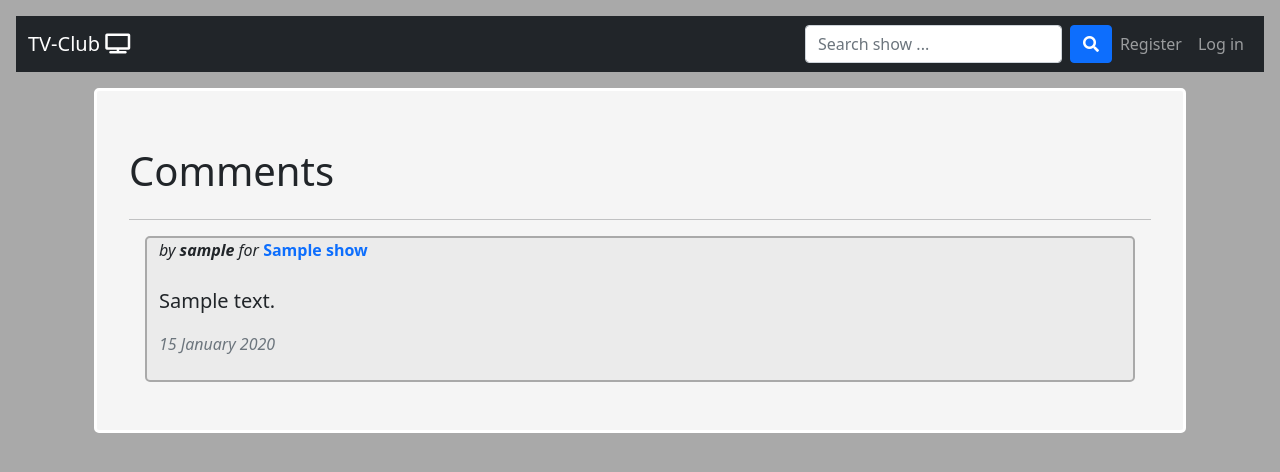
After one commit to Tetyana-I/tv-series-club, a Flask app: template templates/comments.html in a window 1280 px wide. The commit adds this page. Shown: the top 472 px of the page. Run offline with Flask 2, Linux system fonts and the light colour scheme; the template is opened without the code that fills it: values that come from a table or form of the project are taken from there, others are empty; tables that the repository leaves empty hold one stand-in row (values such as "Sample post"); some libraries are stand-ins or nearby versions.

Commit message:
comments handling, updated proposal and database schema

```diff
--- a/app.py
+++ b/app.py
@@ -1,15 +1,14 @@
 import os
 
 from flask import Flask, render_template, request, flash, redirect, session, g
-from flask_debugtoolbar import DebugToolbarExtension
+# from flask_debugtoolbar import DebugToolbarExtension
 from sqlalchemy.exc import IntegrityError
+from flask_bcrypt import Bcrypt
 import requests
 
-# from flask_bcrypt import Bcrypt
+from forms import RegisterForm, CollectionForm, NewShowForCollectionForm, CommentForm
+from models import db, connect_db, User, Show, Collection, CollectionShow, Comment
 
-from forms import RegisterForm, CollectionForm, NewShowForCollectionForm
-
-from models import db, connect_db, User, Show, Collection, CollectionShow
 CURR_USER_KEY = "curr_user"
 
 app = Flask(__name__)
@@ -26,7 +25,7 @@ app.config['SECRET_KEY'] = os.environ.get('SECRET_KEY', "it's a real secret")
 # toolbar = DebugToolbarExtension(app)
 
 connect_db(app)
-# db.create_all()
+db.create_all()
 
 ##############################################################################
 # User signup/login/logout
@@ -57,6 +56,7 @@ def do_logout():
 
 def get_show_info(show_id):
     """ Get show info and return show-info-object or False"""
+
     resp = requests.get(f"http://api.tvmaze.com/shows/{show_id}")
     show_data=resp.json()
     if show_data:
@@ -73,14 +73,20 @@ def get_show_info(show_id):
         return show
     return False
 
+
 @app.route('/')
 def startpage():
     """ Redirect to homepage """
-    return redirect('/tvshow-club')
+
+    if not g.user:
+        return redirect('/tvshow-club')
+    return redirect('/user')
+
 
 @app.route('/tvshow-club')
 def landing_page():
     """ Start page of app with invitation to register/login """
+
     return render_template('homepage_anon.html')
 
 
@@ -116,15 +122,14 @@ def login():
             do_login(user)
             flash(f"Hello, {user.username}!", "success")
             return redirect("/user")
-
         flash("Invalid credentials.", 'danger')
-
     return render_template('login.html', form=form)
 
 
 @app.route('/logout')
 def logout():
     """Handle logout of user."""
+
     do_logout()
     flash("You logout successfully", "secondary")
     return redirect('/register')
@@ -132,17 +137,43 @@ def logout():
 
 @app.route('/user')
 def user_desktop():
-    #
+    # to implement start page
+
     return render_template('homepage.html')
+
+
+@app.route('/users/<int:user_id>/profile', methods=["GET", "POST"])
+def profile_edit(user_id):
+    """Update profile for a current user."""
+
+    if not g.user:
+        flash("Access unauthorized.", "danger")
+        return redirect("/")
+    user = User.query.get_or_404(user_id)
+    form = RegisterForm(obj=user)
+    if form.validate_on_submit():
+        if Bcrypt().check_password_hash(g.user.password, form.password.data):
+            user.username=form.username.data
+            try:
+                db.session.commit()
+                flash('Successfully updated your profile!', 'success')
+                return redirect('/user')
+            except IntegrityError:
+                flash("Username/email already taken. Please pick another", 'danger')
+        else:
+            flash("Invalid password!", "danger")
+    return render_template("edit_user.html", form=form)
 
 
 ######################################################################
 # user's flow handling
 ######################################################################
 
+
 @app.route('/search')
 def show_search_results():
     """ returns a list of show-instances as a result of search query """
+
     if not g.user:
         flash("Access unauthorized. Please, log in.", "danger")
         return redirect("/")
@@ -152,52 +183,30 @@ def show_search_results():
     return render_template("search.html", shows=shows_data)
 
 
-# @app.route('/shows/<int:show_id>')
-# def show_details(show_id):
-#     """ page with detail information about the show """
-#     if not g.user:
-#         flash("Access unauthorized. Please, log in.", "danger")
-#         return redirect("/")
-#     resp = requests.get(f"http://api.tvmaze.com/shows/{show_id}")
-#     show_data=resp.json()
-#     if show_data:
-#         show = {
-#             id: show_id,
-#             'title': show_data['name'],
-#             'language': show_data['language'],
-#             'premiered': show_data['premiered'],
-#             'official_site': show_data['officialSite'],
-#             'average_rate': show_data['rating']['average'],
-#             'img_large_url': show_data['image']['original']
-#         }
-#     else:
-#         flash("No information about this show", "danger")
-#         return redirect('/user')
-
-#     return render_template("show.html", show=show)
-
 @app.route('/shows/<int:show_id>')
 def show_details(show_id):
     """ page with detail information about the show """
+
     if not g.user:
         flash("Access unauthorized. Please, log in.", "danger")
         return redirect("/")
-
     show = get_show_info(show_id)
     if show:
+        session["current_show_id"] = show_id
         return render_template("show.html", show=show)
     flash("No information about this show", "danger")
     return redirect('/user')
-
 
 
 #######################################################################
 # work with collections
 #######################################################################
 
+
 @app.route('/collections')
 def all_collections():
     """ all collections list """
+
     if not g.user:
         flash("Access unauthorized. Please, log in.", "danger")
         return redirect("/")
@@ -208,6 +217,7 @@ def all_collections():
 @app.route('/user/collections')
 def user_collections():
     """ page with user's collection list """
+
     if not g.user:
         flash("Access unauthorized. Please, log in.", "danger")
         return redirect("/")
@@ -216,8 +226,9 @@ def user_collections():
 
 
 @app.route('/collections/add', methods=["POST", "GET"])
-def add_collection():
+def collection_add():
     """ Handles a new collection form, adds a personal user collection """
+
     if not g.user:
         flash("Access unauthorized. Please, log in.", "danger")
         return redirect("/")
@@ -232,9 +243,11 @@ def add_collection():
         return redirect("/collections")
     return render_template("new_collection.html", form=form)
 
+
 @app.route('/collections/<int:collection_id>')
 def shows_in_collection(collection_id):
     """ List of shows in collection """
+
     if not g.user:
         flash("Access unauthorized. Please, log in.", "danger")
         return redirect("/")
@@ -243,8 +256,9 @@ def shows_in_collection(collection_id):
 
 
 @app.route("/user/collections/<int:collection_id>/delete", methods=["POST"])
-def delete_collection(collection_id):
+def collection_delete(collection_id):
     """Delete a collection"""
+
     if not g.user:
         flash("Access unauthorized. Please, log in.", "danger")
         return redirect("/")
@@ -256,8 +270,8 @@ def delete_collection(collection_id):
 
 
 @app.route('/user/collections/<int:collection_id>/edit', methods=["POST", "GET"])
-def edit_collection(collection_id):
-    """ handle a collection edit form, add a personal user collection """
+def collection_edit(collection_id):
+    """ handle a collection edit form """
     if not g.user:
         flash("Access unauthorized. Please, log in.", "danger")
         return redirect("/")
@@ -268,21 +282,22 @@ def edit_collection(collection_id):
         collection.description = form.description.data
         try:
             db.session.commit()
-            flash('Your collection sucessfully updated!', 'success')
+            flash('Your collection was sucessfully updated!', 'success')
             return redirect("/collections")
         except IntegrityError:
             flash("Name already taken. Please pick another", 'danger')
     return render_template("/edit_collection.html", form=form)
 
 
-
 ##########################################################################
 # shows and collections mapping
 ##########################################################################
 
+
 @app.route("/shows/<int:show_id>/add", methods=["GET", "POST"])
 def add_show_to_collection(show_id):
     """Add a show to collection."""
+
     if not g.user:
         flash("Access unauthorized. Please, log in.", "danger")
         return redirect("/")
@@ -293,7 +308,6 @@ def add_show_to_collection(show_id):
         show_in_db = Show(id=show_id, title=new_show['title'], img_small_url=new_show['img_small_url'])
         db.session.add(show_in_db)
         db.session.commit()
-
     form = NewShowForCollectionForm()
     form.collection.choices = [(c.id, c.name) for c in g.user.user_collections]
     collection_id=form.collection.data
@@ -303,12 +317,13 @@ def add_show_to_collection(show_id):
         db.session.commit()
         flash('The show was sucessfully added to the collection!', 'success')
         return redirect(f"/collections/{collection_id}")
+    return render_template("add_show_to_collection.html", form=form)
 
-    return render_template("add_show_to_collection.html", form=form)
 
 @app.route("/collections/<int:collection_id>/<int:show_id>/delete", methods=['POST'])
 def delete_show_from_collection(collection_id,show_id):
     """ Delete the show from the collection """
+
     if not g.user:
         flash("Access unauthorized. Please, log in.", "danger")
         return redirect("/")
@@ -317,3 +332,85 @@ def delete_show_from_collection(collection_id,show_id):
     db.session.commit()
     flash('The show was deleted from the collection','secondary')
     return redirect(f"/collections/{collection_id}")
+
+
+#######################################################################
+# comments
+#######################################################################
+
+
+@app.route('/comments/add', methods=["GET", "POST"])
+def comment_add():
+    """Add a comment """
+
+    if not g.user:
+        flash("Access unauthorized.", "danger")
+        return redirect("/")
+    g.show = Show.query.get_or_404(session['current_show_id'])
+    form = CommentForm()
+    if form.validate_on_submit():
+        comment = Comment(text=form.text.data, user_id=session[CURR_USER_KEY], show_id=session["current_show_id"])
+        g.user.user_comments.append(comment)
+        db.session.commit()
+        return redirect("/comments")
+    return render_template('new_comment.html', form=form)
+
+
+@app.route('/comments')
+def show_all_comments():
+    """ Show list of comments from the most recent to oldest """
+
+    if not g.user:
+        flash("Access unauthorized.", "danger")
+        return redirect("/")
+    comments = Comment.query.order_by(Comment.timestamp.desc()).all()
+    return render_template("comments.html", comments = comments)
+
+
+@app.route('/comments/show')
+def comments_for_show():
+    """ Show list of comments for the show from the most recent to oldest """
+
+    if not g.user:
+        flash("Access unauthorized.", "danger")
+        return redirect("/")
+    show_id = session['current_show_id']
+    comments = Comment.query.filter(Comment.show_id == show_id).order_by(Comment.timestamp.desc()).all()
+    return render_template("comments.html", comments = comments)
+
+
+@app.route('/comments/<int:comment_id>/delete', methods = ['POST'])
+def comment_delete(comment_id):
+    """ Delete comment """
+
+    if not g.user:
+        flash("Access unauthorized. Please, log in.", "danger")
+        return redirect("/")
+    comment=Comment.query.get_or_404(comment_id)
+    if comment.user_id == g.user.id:
+        db.session.delete(comment)
+        db.session.commit()
+        flash(f'{g.user.username}, your comment was deleted','secondary')
+    else:
+        flash("Access unauthorized", "danger")
+    return redirect("/comments")
+
+
+@app.route('/comments/<int:comment_id>/edit', methods=["POST", "GET"])
+def comment_edit(comment_id):
+    """ handle a comment edit form """
+
+    if not g.user:
+        flash("Access unauthorized. Please, log in.", "danger")
+        return redirect("/")
+    comment= Comment.query.get_or_404(comment_id)
+    form = CommentForm(obj=comment)
+    if form.validate_on_submit():
+        comment.text = form.text.data
+        try:
+            db.session.commit()
+            flash('Your comment was sucessfully updated!', 'success')
+            return redirect("/comments")
+        except:
+            flash("Something went wrong, we couldn't save changes, sorry", 'danger')
+    return render_template("/edit_comment.html", form=form)
--- a/forms.py
+++ b/forms.py
@@ -1,3 +1,4 @@
+from flask.app import Flask
 from flask_wtf import FlaskForm
 from wtforms import StringField, PasswordField, TextAreaField, SelectField
 from wtforms.validators import DataRequired, Length, InputRequired
@@ -19,3 +20,8 @@ class NewShowForCollectionForm(FlaskForm):
     """Form for adding a show to collection."""
 
     collection = SelectField('Choose a collection', coerce=int)
+
+class CommentForm(FlaskForm):
+    """Form for adding/editing comments."""
+
+    text = TextAreaField('text', validators=[DataRequired()])
--- a/static/style.css
+++ b/static/style.css
@@ -20,9 +20,7 @@ body {
     width: 10rem;
 }
 
-#login, #register,
-#invitation, #show,
-.lists, .form-css {
+.lists, .basic-style {
     background-color: whitesmoke;
     border: solid 3px white;
     border-radius: 5px;
@@ -43,3 +41,13 @@ body {
     padding: 0.5em;
     margin: 0.5em;
 }
+
+.comment {
+    background-color: rgb(235, 235, 235);
+    border: solid 2px darkgrey;
+    border-radius: 5px;
+}
+
+a {
+   text-decoration: none;
+}
--- a/templates/base.html
+++ b/templates/base.html
@@ -14,31 +14,29 @@
 <body>
     <nav class="navbar navbar-expand-lg navbar-dark bg-dark m-3">
         <div class="container-fluid">
-            <a class="navbar-brand" href="#">TV-Club  <i class="fas fa-tv"></i></a>
-            <button class="navbar-toggler" type="button" data-bs-toggle="collapse" data-bs-target="#navbarScroll" aria-controls="navbarScroll" aria-expanded="false" aria-label="Toggle navigation">
+            <a class="navbar-brand" href="/">TV-Club  <i class="fas fa-tv"></i></a>
+            <button class="navbar-toggler" type="button" data-bs-toggle="collapse" data-bs-target="#navbarScroll"
+             aria-controls="navbarScroll" aria-expanded="false" aria-label="Toggle navigation">
             <span class="navbar-toggler-icon"></span>
             </button>
             <div class="collapse navbar-collapse" id="navbarScroll">
                 <ul class="navbar-nav me-auto my-2 my-lg-0 navbar-nav-scroll" style="--bs-scroll-height: 100px;">
                     {% if g.user %}
                         <li class="nav-item">
-                        <a class="nav-link" href="/collections">Collections</a>
+                            <a class="nav-link" href="/collections"> Collections</a>
                         </li>
                         <li class="nav-item">
-                        <a class="nav-link" href="#">Reviews</a>
+                            <a class="nav-link" href="/comments">Comments</a>
                         </li>
                         <li class="nav-item dropdown">
                             <a class="nav-link dropdown-toggle" href="#" id="navbarScrollingDropdown" role="button"
                             data-bs-toggle="dropdown" aria-expanded="false">My Profile</a>
                             <ul class="dropdown-menu" aria-labelledby="navbarScrollingDropdown">
                                 <li><a class="dropdown-item" href="/user/collections">My Collections</a></li>
-                            <li><a class="dropdown-item" href="#">Favorites</a></li>
-                            <li><a class="dropdown-item" href="#">To Watch</a></li>
                                 <li><hr class="dropdown-divider"></li>
-                            <li><a class="dropdown-item" href="#">My Reviews</a></li>
-                            <li><a class="dropdown-item" href="#">My Notes</a></li>
+                                <li><a class="dropdown-item" href="/comments">My Comments</a></li>
                                 <li><hr class="dropdown-divider"></li>
-                            <li><a class="dropdown-item" href="#">Edit My Profile</a></li>
+                                <li><a class="dropdown-item" href="/users/{{ g.user.id }}/profile">Edit My Profile</a></li>
                             </ul>
                         </li>
                     {% endif %}
@@ -82,9 +80,6 @@
 
     <script src="https://cdn.jsdelivr.net/npm/bootstrap@5.1.1/dist/js/bootstrap.bundle.min.js"
      integrity="sha384-/bQdsTh/da6pkI1MST/rWKFNjaCP5gBSY4sEBT38Q/9RBh9AH40zEOg7Hlq2THRZ" crossorigin="anonymous"></script>
-    <!-- <script src="http://unpkg.com/jquery"></script>
-    <script src="http://unpkg.com/axios/dist/axios.js"></script>
-    <script src="/static/tvclub.js"></script> -->
 
 </body>
 </html>
--- /dev/null
+++ b/templates/comments.html
@@ -0,0 +1,35 @@
+{% extends 'base.html' %}
+{% block title %} Comments {% endblock %}
+{% block content %}
+
+<div class="basic-style">
+    <h1 class="my-4">Comments</h1>
+    <hr>
+    {% if not comments %}
+        <p> No comments for this show yet </p>
+    {% else %}
+        {% for comment in comments %}
+
+            <div class="row comment m-3">
+                {% if comment.user_id == g.user.id %}
+                <div class="col col-md-1 my-2">
+                    <form style="display:inline;" action="/comments/{{ comment.id }}/edit" method="POST">
+                        <button type="submit" class="btn btn-sm btn-secondary text-white"><i class="fas fa-edit"></i></button>
+                    </form>
+                    <form style="display:inline;" action="/comments/{{ comment.id }}/delete" method="POST">
+                        <button type="submit" class="btn btn-sm btn-danger text-white"><i class="fas fa-trash-alt"></i></button>
+                    </form>
+                </div>
+                {% endif %}
+                <p><i>by <b>{{ comment.user.username }}</b> for </i> <b><a href="/shows/{{ comment.show.id }}">{{ comment.show.title }}</a></b> </p>
+                <div class="col col-md-11 col-sm-2 col-sm-10 my-2">
+                    <p class="lead"> {{ comment.text }} </p>
+                    <p class="text-muted"><i>{{ comment.timestamp.strftime('%d %B %Y') }}</i></p>
+                </div>
+            </div>
+
+        {% endfor %}
+    {% endif %}
+</div>
+
+{% endblock %}
--- a/templates/homepage_anon.html
+++ b/templates/homepage_anon.html
@@ -1,10 +1,10 @@
 {% extends 'base.html' %}
 {% block title %}Homepage{% endblock %}
 {% block content %}
-    <div id="invitation">
+    <div class="basic-style">
         <h2>Not sure what is worth to watch next on TV?</h2>
         <h4>New to TV-Club?</h4>
-        <p>Sign up now to get access to our TV-series fan club reviews!</p>
-        <a href="/register" class="btn btn-primary">Sign up</a>
+        <p>Register now to get access to our TV-show fan club recommendations!</p>
+        <a href="/register" class="btn btn-primary">Register</a>
     </div>
 {% endblock %}
--- a/templates/shows_in_collection.html
+++ b/templates/shows_in_collection.html
@@ -2,9 +2,10 @@
 {% block title %} Show list {% endblock %}
 {% block content %}
 
-<div class="lists">
+<div class="basic-style">
     <h1>{{ collection.name }} </h1>
     <p class="lead">{{ collection. description }} </p>
+    <hr>
     {% if not collection.shows %}
         <p> No shows in this collection yet </p>
     {% else %}
```
Also changed, not shown: models.py (+17 -1 lines), project_proposal.md (+29 -24 lines), templates/collections.html (+5 -4 lines), templates/edit_collection.html (+4 -4 lines), templates/edit_comment.html (added, +28 -0 lines), templates/edit_user.html (added, +35 -0 lines), templates/login.html (+6 -3 lines), templates/new_comment.html (added, +28 -0 lines), templates/register.html (+6 -4 lines), templates/search.html (+5 -3 lines), templates/show.html (+19 -13 lines), database.png (deleted), tvclub_diagram.png (added). Lines whose indentation alone changed are shown as unchanged.
